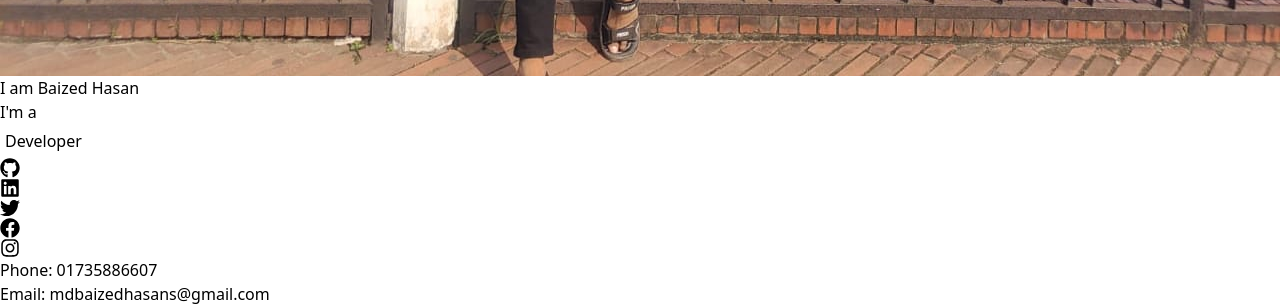
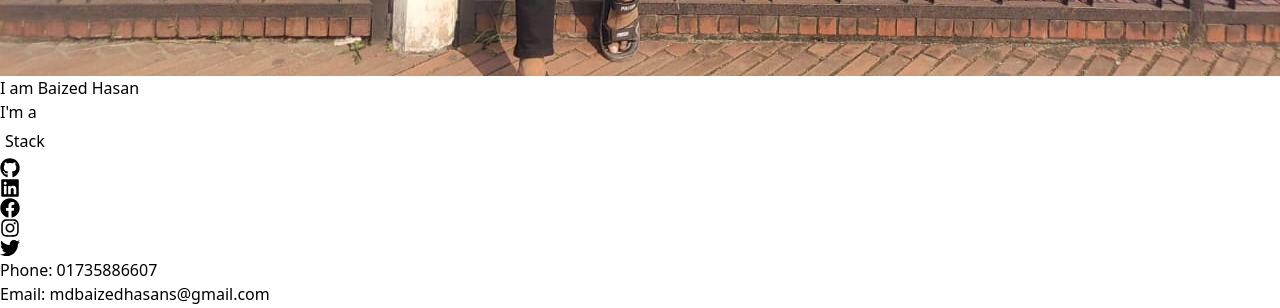
Before and after one commit to baized1245/My-Portfolio, a React (Vite) app: page / in a window 1280 px wide. Shown: the part 1000-1308 px from the top of the page. Built offline with nearby package versions, Linux system fonts and the light colour scheme.

Commit message:
Add more info

```diff
--- a/src/App.jsx
+++ b/src/App.jsx
@@ -1,22 +1,22 @@
-import React from 'react';
-import SideNav from './components/SideNav';
-import Main from './components/Main';
-import Work from './components/Work';
-import Projects from './components/Projects';
-import Contact from './components/Contact';
-import Skills from './components/Skills';
+import React from 'react'
+import SideNav from './components/SideNav'
+import Main from './components/Main'
+import Work from './components/Work'
+import Projects from './components/Projects'
+import Contact from './components/Contact'
+import Skills from './components/Skills'
 
 const App = () => {
   return (
-    <div>
-      <SideNav/>
-      <Main/>
-      <Skills/>
-      <Projects/>
-      <Work/>
-      <Contact/>
+    <div className="max-w-screen-2xl mx-auto min-h-screen">
+      <SideNav />
+      <Main />
+      <Skills />
+      <Projects />
+      <Work />
+      <Contact />
     </div>
-  );
-};
+  )
+}
 
-export default App;
+export default App
--- a/src/components/Main.jsx
+++ b/src/components/Main.jsx
@@ -13,14 +13,14 @@ import image2 from '../assets/portfolio.jpeg'
 
 const Main = () => {
   return (
-    <div id="main">
+    <div id="main" className="mt-10">
       <img
-        className="w-full h-screen object-cover object-left scale-x-[-1]"
+        className="w-full h-screen object-cover object-left scale-x-[-1] rounded-2xl"
         src={image2}
         // src="https://i.ibb.co/khgyGfY/pp.jpg"
         alt=""
       />
-      <div className="w-full h-screen absolute top-0 left-0 bg-white/50">
+      <div className="w-full h-screen absolute top-10 left-0 bg-white/50">
         <div className="max-w-[700px] m-auto w-full h-full flex flex-col justify-center lg:items-start items-center ">
           <h1 className="sm:text-3xl text-2xl font-bold text-gray-800 ">
             I am Baized Hasan
@@ -29,7 +29,18 @@ const Main = () => {
             I'm a{' '}
             <span className="ml-3">
               <TypeAnimation
-                sequence={[' Junior', 2000, 'web', 2000, 'Developer', 2000]}
+                sequence={[
+                  ' Junior',
+                  2000,
+                  'MERN',
+                  2000,
+                  'Stack',
+                  2000,
+                  'web',
+                  2000,
+                  'Developer',
+                  2000,
+                ]}
                 wrapper="div"
                 cursor={true}
                 repeat={Infinity}
@@ -40,14 +51,25 @@ const Main = () => {
           </h2>
           <div className="flex justify-between pt-6 max-w-[200px] w-full">
             <a href="https://github.com/baized1245">
-              <FaGithub className="cursor-pointer" size={20} />
+              <FaGithub
+                className="cursor-pointer hover:text-[#001b5e] transition-all ease-in duration-300"
+                size={20}
+              />
             </a>
             <a href="https://www.linkedin.com/in/baized-hasan-sadhin-53403b2a7/">
-              <FaLinkedin className="cursor-pointer" size={20} />
+              <FaLinkedin
+                className="cursor-pointer hover:text-[#001b5e] transition-all ease-in duration-300"
+                size={20}
+              />
             </a>
+            <a href="https://www.facebook.com/mdbaizedhasan.hasan">
+              <FaFacebook
+                className="cursor-pointer hover:text-[#001b5e] transition-all ease-in duration-300"
+                size={20}
+              />
+            </a>
+            <FaInstagram className="cursor-pointer" size={20} />
             <FaTwitter className="cursor-pointer" size={20} />
-            <FaFacebook className="cursor-pointer" size={20} />
-            <FaInstagram className="cursor-pointer" size={20} />
           </div>
           <div className="mt-5 font-semibold text-lg">
             <h2 className="my-2">Phone: 01735886607</h2>
```
Also changed, not shown: src/components/SideNav.jsx (+16 -16 lines).
